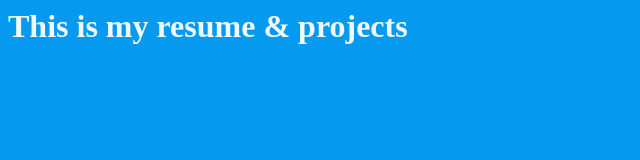
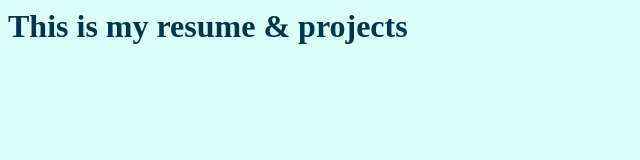
Before and after one commit to Michaljc/michaljc.github.io, a plain HTML site: page index.html in a window 1280 px wide. Shown: the whole page, without its empty margins (0-640 px from the left). Drawn offline with Linux system fonts and the light colour scheme.

Commit message:
new colours

```diff
--- a/styles/styles.css
+++ b/styles/styles.css
@@ -1,8 +1,8 @@
 body{
-    background-color: rgb(5, 154, 239);
+    background-color: #DAFFFB;
 }
 
 h1{
-    color: aliceblue;
+    color: #04364A;
     margin: auto;
 }
```
